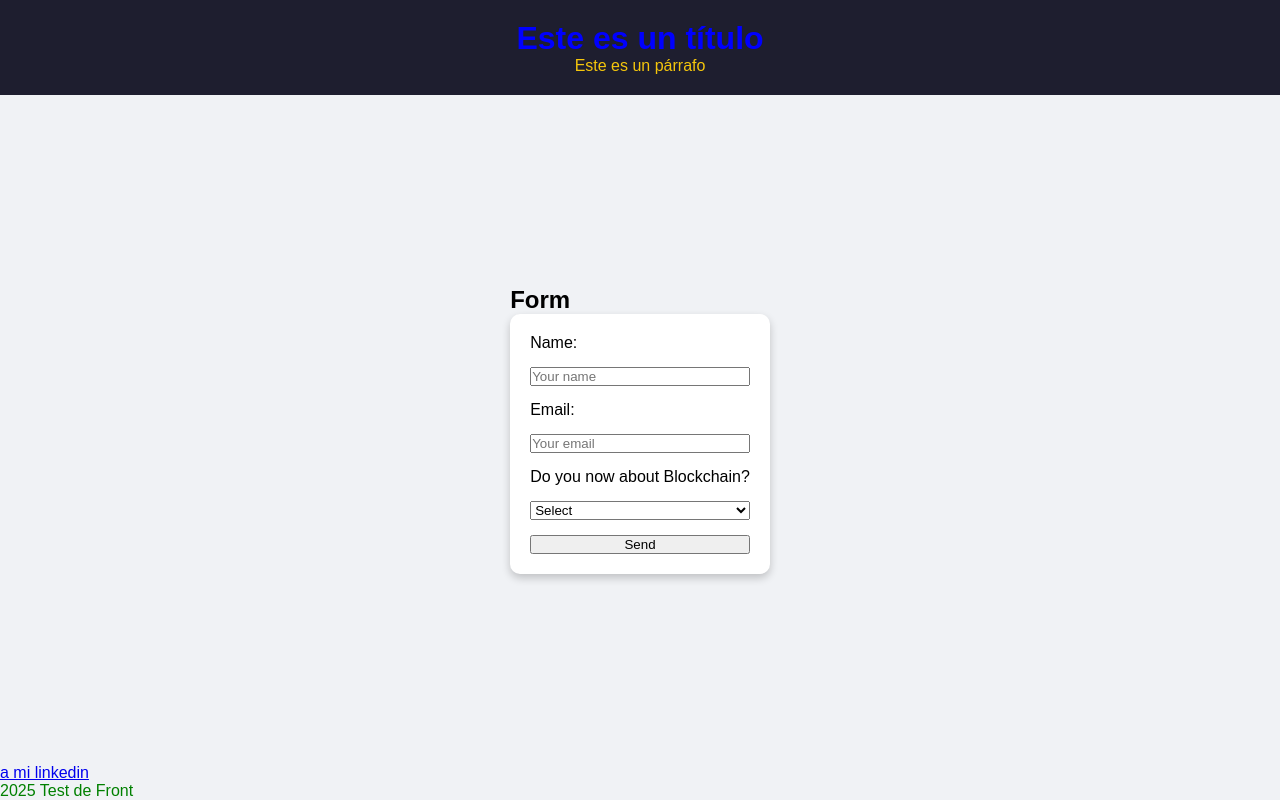
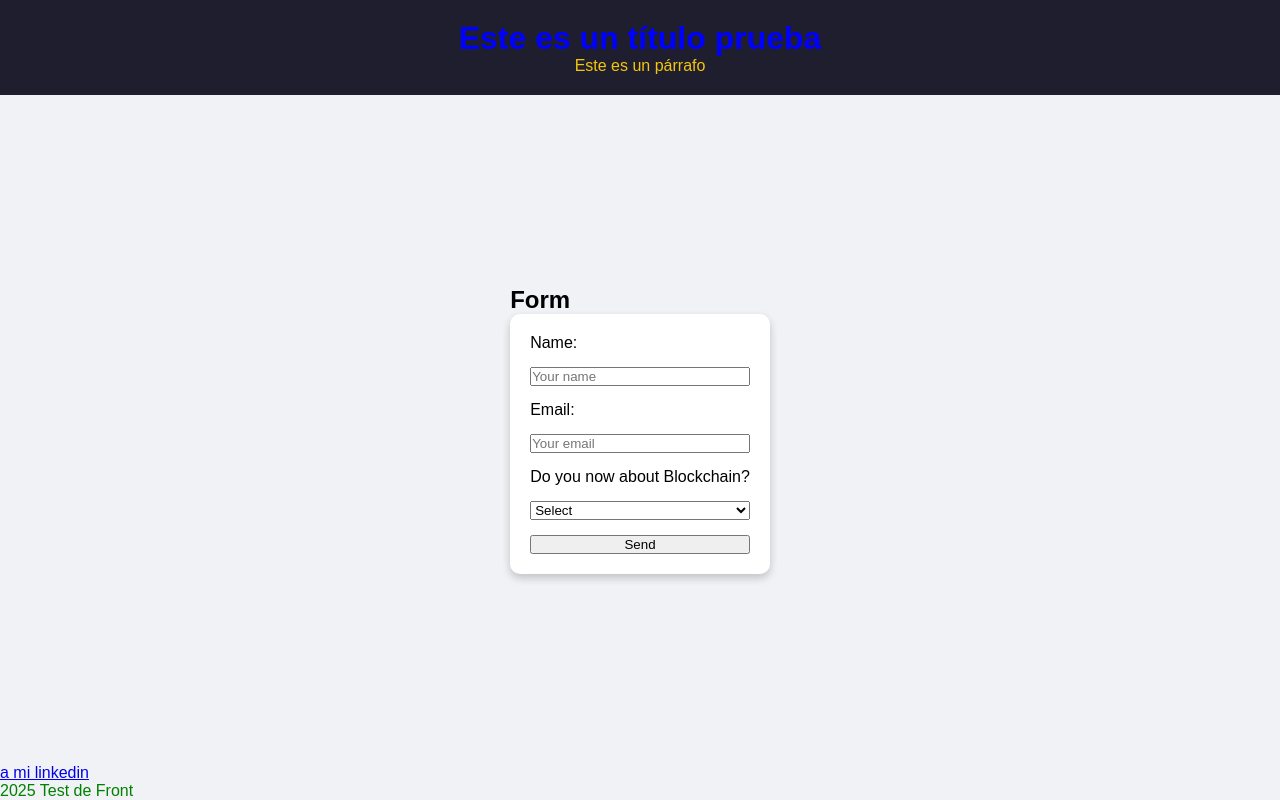
Before and after one commit to Vicentetw/ejercicio-test, a plain HTML site: page index.html in a window 1280 px wide. Drawn offline with Linux system fonts and the light colour scheme.

Commit message:
cambio header h1

```diff
--- a/index.html
+++ b/index.html
@@ -11,7 +11,7 @@
 <body>
 
     <header>
-        <H1>Este es un título</H1>
+        <H1>Este es un título prueba</H1>
         <p>Este es un párrafo</p>
     </header>
 
```
